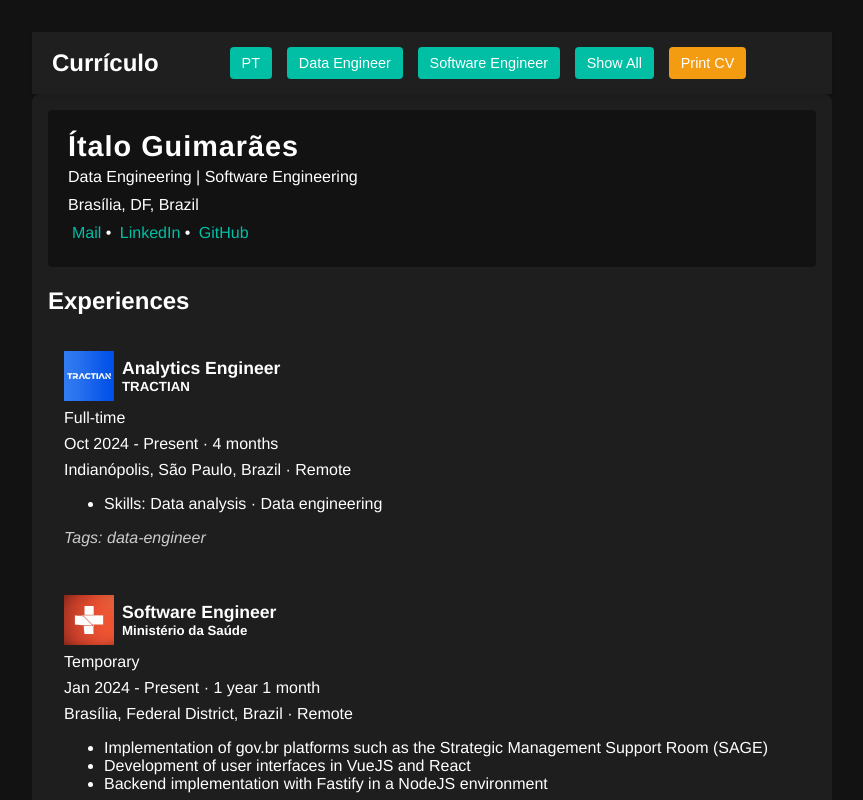
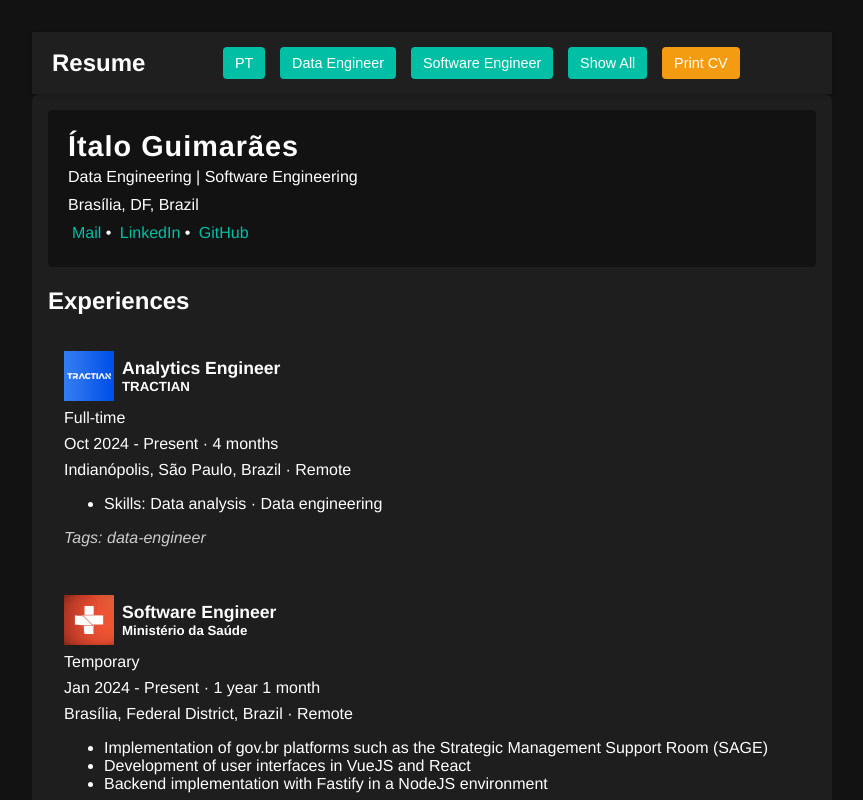
Before and after one commit to italovinicius18/italovinicius18.github.io, a React (Vite) app: page / in a window 1280 px wide. Shown: the top 800 px of the page, without its empty margins (208-1071 px from the left). Built offline with nearby package versions, Linux system fonts and the light colour scheme.

Commit message:
[fix] Define a html2pdf custom type for build

```diff
--- a/package.json
+++ b/package.json
@@ -7,7 +7,7 @@
     "dev": "vite",
     "build": "tsc -b && vite build",
     "lint": "eslint .",
-    "preview": "vite preview",
+    "preview": "vite preview --port 8080",
     "format": "prettier --write ./src"
   },
   "dependencies": {
--- a/src/App.tsx
+++ b/src/App.tsx
@@ -15,7 +15,7 @@ import type {
   CertificationType,
   ExperienceType,
   ProjectType,
-} from './types';
+} from './types/types';
 
 import './styles.css';
 
--- a/src/components/Certification.tsx
+++ b/src/components/Certification.tsx
@@ -1,7 +1,7 @@
 // Certification.tsx
 
 import React from 'react';
-import type { CertificationType } from '../types';
+import type { CertificationType } from '../types/types';
 
 interface CertificationProps {
   certification: CertificationType;
--- a/src/components/Experience.tsx
+++ b/src/components/Experience.tsx
@@ -1,7 +1,7 @@
 // Experience.tsx
 
 import React from 'react';
-import type { ExperienceType } from '../types';
+import type { ExperienceType } from '../types/types';
 
 interface ExperienceProps {
   experience: ExperienceType;
--- a/src/components/Header.tsx
+++ b/src/components/Header.tsx
@@ -1,7 +1,7 @@
 // Header.tsx
 
 import React from 'react';
-import type { InfoType } from '../types';
+import type { InfoType } from '../types/types';
 
 interface HeaderProps {
   info: InfoType;
--- a/src/components/Navbar.tsx
+++ b/src/components/Navbar.tsx
@@ -30,7 +30,7 @@ const Navbar: React.FC<NavbarProps> = ({
   return (
     <nav className="navbar">
       <div className="navbar-logo">
-        <h2>{currentLanguage === 'en' ? 'Currículo' : 'Resume'}</h2>
+        <h2>{currentLanguage === 'en' ? 'Resume' : 'Currículo'}</h2>
       </div>
 
       <div className={`navbar-buttons ${isMenuOpen ? 'active' : ''}`}>
--- a/src/components/Project.tsx
+++ b/src/components/Project.tsx
@@ -1,7 +1,7 @@
 // Project.tsx
 
 import React from 'react';
-import type { ProjectType } from '../types';
+import type { ProjectType } from '../types/types';
 
 interface ProjectProps {
   project: ProjectType;
--- /dev/null
+++ b/src/types/custom.d.ts
@@ -0,0 +1,3 @@
+// src/custom.d.ts
+
+declare module 'html2pdf.js';
```
Also changed, not shown: resume-ts/vite.config.ts (deleted, +0 -12 lines), src/types/types.ts (renamed from src/types.ts).
